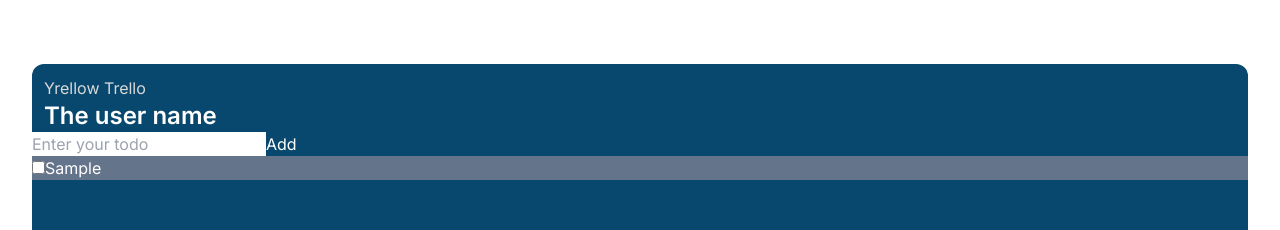
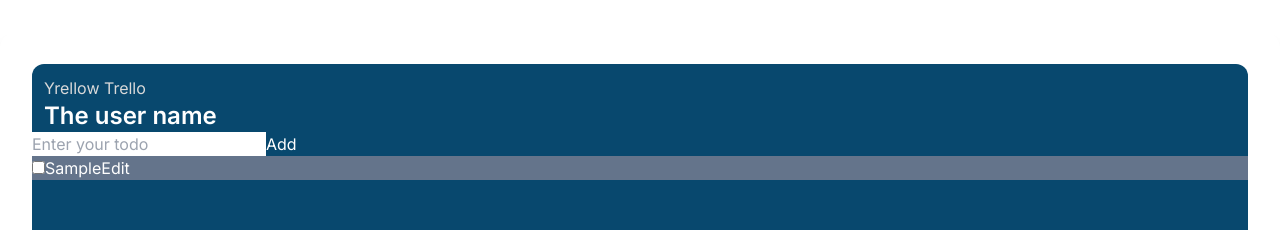
Before and after one commit to TeteeKritin/Yrellow, a Next.js app: page / in a window 1280 px wide. Both pictures are taken after typing "Sample" into the empty fields and a click on the button "Add". Shown: the top 230 px of the page. Built offline with nearby package versions, Linux system fonts and the light colour scheme.

Commit message:
Add Edit Button

```diff
--- a/app/layout.tsx
+++ b/app/layout.tsx
@@ -1,6 +1,7 @@
 import type { Metadata } from "next";
 import { Inter } from "next/font/google";
 import "./globals.css";
+import { Providers } from "./provider";
 
 const inter = Inter({ subsets: ["latin"] });
 
@@ -16,7 +17,9 @@ export default function RootLayout({
 }>) {
   return (
     <html lang="en">
-      <body className={inter.className}>{children}</body>
+      <body className={inter.className}>
+        <Providers>{children}</Providers>
+      </body>
     </html>
   );
 }
--- /dev/null
+++ b/app/provider.tsx
@@ -0,0 +1,4 @@
+import { ChakraProvider } from "@chakra-ui/react";
+export function Providers({ children }: { children: React.ReactNode }) {
+  return <ChakraProvider>{children}</ChakraProvider>;
+}
--- a/components/TodoList.tsx
+++ b/components/TodoList.tsx
@@ -1,7 +1,6 @@
 "use client";
 import React, { useState, useEffect } from "react";
-import axios from "axios";
-import { time } from "console";
+
 
 // Make a request for a user with a given ID
 // axios.get('https://dummyjson.com/todos')
@@ -32,24 +31,43 @@ interface Todo {
 }
 
 const TodoList: React.FC = () => {
-  const [newTodoText, setNewTodoText] = useState("");
-  const [todos, settodos] = useState<Todo[]>([]);
+  const [newTodoText, setNewTodoText] = useState('');
+  const [todos, setTodos] = useState<Todo[]>([]);
+  const [editTodoId, setEditTodoId] = useState<number | null>(null);
+  const [editTodoText, setEditTodoText] = useState<string>('');
 
   const handleInputChange = (e: React.ChangeEvent<HTMLInputElement>) => {
     setNewTodoText(e.target.value);
   };
 
   const handleAddTodo = () => {
-    if (newTodoText !== "") {
+    if (newTodoText.trim() !== '') {
       const newTodo: Todo = {
         id: Date.now(),
         todo: newTodoText,
         completed: false,
         userId: Date.now(),
       };
-      settodos((prevTodos) => [...prevTodos, newTodo]);
-      setNewTodoText("");
+      setTodos(prevTodos => [...prevTodos, newTodo]);
+      setNewTodoText('');
     }
+  };
+
+  const handleEditClick = (id: number, text: string) => {
+    setEditTodoId(id);
+    setEditTodoText(text);
+  };
+
+  const handleEditChange = (e: React.ChangeEvent<HTMLInputElement>) => {
+    setEditTodoText(e.target.value);
+  };
+
+  const handleUpdateTodo = (id: number) => {
+    const updatedTodos = todos.map(todo =>
+      todo.id === id ? { ...todo, todo: editTodoText } : todo
+    );
+    setTodos(updatedTodos);
+    setEditTodoId(null);
   };
 
   return (
@@ -64,11 +82,26 @@ const TodoList: React.FC = () => {
       <button onClick={handleAddTodo}>Add</button>
       <div>
         <ul>
-          {todos.map((todo) => (
-            <div  key={todo.id} className="container-sm bg-slate-500">
+          {todos.map(todo => (
+            <div key={todo.id} className="container-sm bg-slate-500">
               <li>
                 <input type="checkbox" />
-                <span >{todo.todo}</span>
+                {editTodoId === todo.id ? (
+                  <>
+                    <input
+                    className="text-black"
+                      type="text"
+                      value={editTodoText}
+                      onChange={handleEditChange}
+                    />
+                    <button onClick={() => handleUpdateTodo(todo.id)}>Save</button>
+                  </>
+                ) : (
+                  <>
+                    <span>{todo.todo}</span>
+                    <button onClick={() => handleEditClick(todo.id, todo.todo)}>Edit</button>
+                  </>
+                )}
               </li>
             </div>
           ))}
--- a/package.json
+++ b/package.json
@@ -9,7 +9,11 @@
     "lint": "next lint"
   },
   "dependencies": {
+    "@chakra-ui/react": "^2.8.2",
+    "@emotion/react": "^11.11.3",
+    "@emotion/styled": "^11.11.0",
     "axios": "^1.6.7",
+    "framer-motion": "^11.0.3",
     "init": "^0.1.2",
     "next": "^14.1.0",
     "react": "^18.2.0",
```
Also changed, not shown: 1 other file (tests, documents, lock files or other folders).
